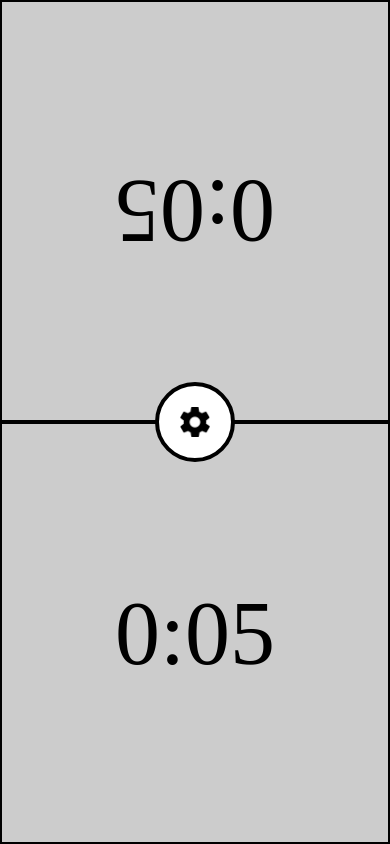
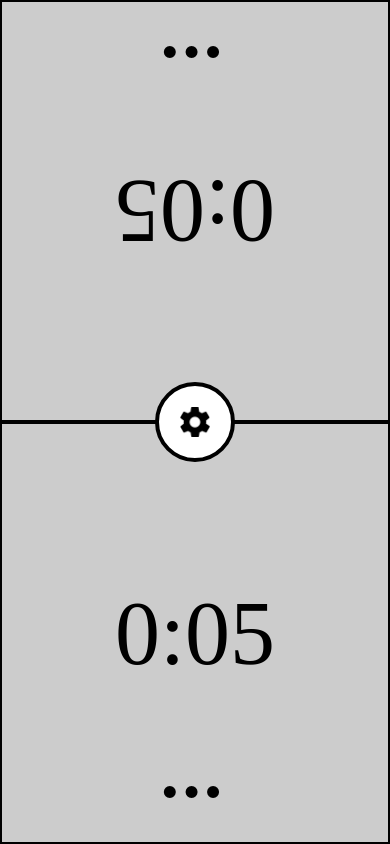
Before and after one commit to mrako/goclock, a React Native app: screen / in a window 390 px wide. Built offline with nearby package versions, Linux system fonts and the light colour scheme.

Commit message:
Add byoyomi periods

```diff
--- a/Player.js
+++ b/Player.js
@@ -3,7 +3,7 @@ import moment from 'moment';
 class Player {
   constructor(main, byoyomi, periods) {
     this.main = main * 1000; // * 60 * 1000;
-    this.byoyomi = byoyomi * 10 * 1000;
+    this.byoyomi = byoyomi * 5 * 1000;
     this.periods = periods;
 
     this.mainRemaining = this.main;
--- a/components/Half/index.js
+++ b/components/Half/index.js
@@ -8,6 +8,12 @@ class Half extends Component {
     const { side } = this.props;
 
     return side === 'guest' ? styles.rotatedText : {};
+  }
+
+  byoyomiStyle = () => {
+    const { side } = this.props;
+
+    return [styles.byoyomi, (side === 'guest' ? styles.byoyomiRotated : styles.byoyomiStraight)];
   }
 
   viewState = () => {
@@ -28,13 +34,20 @@ class Half extends Component {
     return 'inactive';
   }
 
+  byoyomiPeriodsLeft() {
+    const { player } = this.props;
+
+    return `${'\u25CB'.repeat(player.periods - player.periodsRemaining)}${'\u25CF'.repeat(player.periodsRemaining)}`;
+  }
+
   render() {
     const { player, handlePress } = this.props;
 
     return (
       <TouchableOpacity style={[styles.container, styles[`${this.viewState()}View`]]} onPress={handlePress}>
-        <View>
+        <View style={styles.view}>
           <Text style={[styles.text, this.rotatedText(), styles[`${this.viewState()}Text`]]}>{player.currentTimeString()}</Text>
+          <Text style={[this.byoyomiStyle(), styles[`${this.viewState()}Text`]]}>{this.byoyomiPeriodsLeft()}</Text>
         </View>
       </TouchableOpacity>
     );
--- a/components/Half/styles.js
+++ b/components/Half/styles.js
@@ -9,9 +9,28 @@ const styles = StyleSheet.create({
     borderWidth: 2,
     borderColor: '#000000',
   },
+  view: {
+    flex: 1,
+    alignItems: 'center',
+    justifyContent: 'center',
+    width: '100%',
+  },
   text: {
     fontSize: 90,
     fontFamily: 'Menlo-Bold',
+  },
+  byoyomi: {
+    textAlign: 'center',
+    fontSize: 16,
+    letterSpacing: 7,
+  },
+  byoyomiStraight: {
+    position: 'absolute',
+    bottom: 40,
+  },
+  byoyomiRotated: {
+    position: 'absolute',
+    top: 40,
   },
   rotatedText: {
     transform: [{ rotate: '180deg' }],
```
